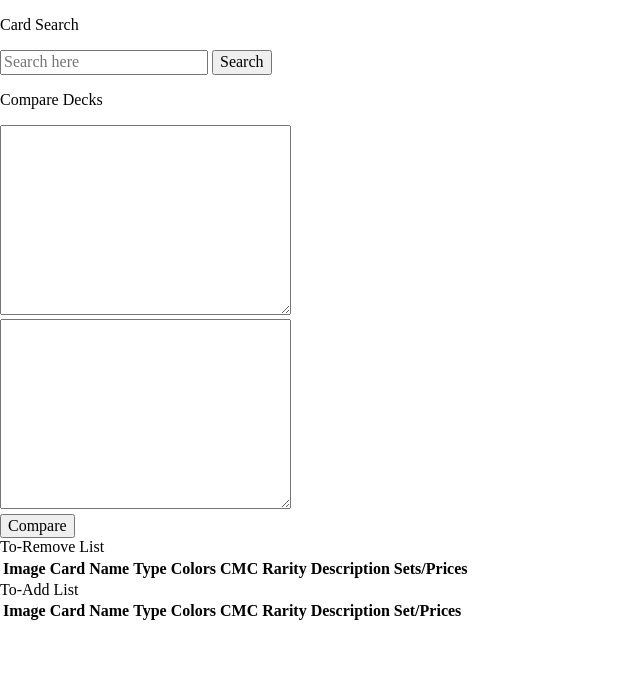
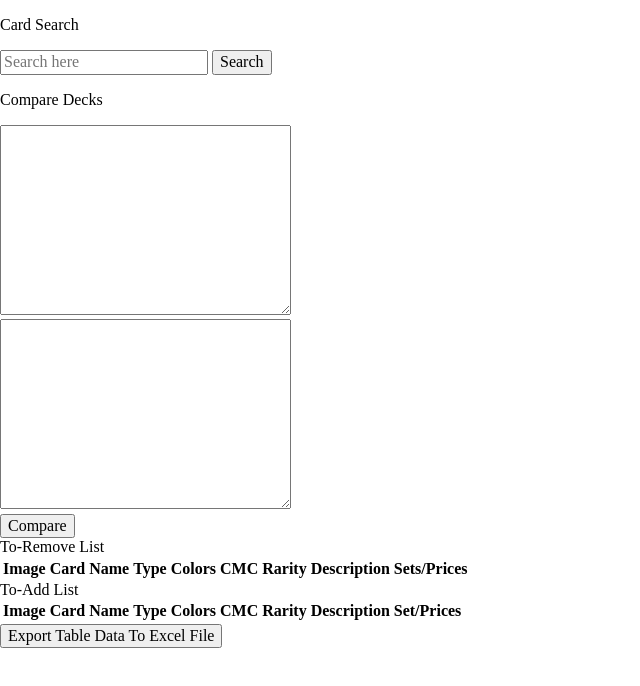
Before and after one commit to Isaacfr/mtg-api-project, a plain HTML site: page index.html in a window 1280 px wide. Shown: the whole page, without its empty margins (0-640 px from the left). Drawn offline with nearby package versions, Linux system fonts and the light colour scheme; files that its build step writes are made by us from their sources.

Commit message:
commit-7-29-2022

```diff
--- a/index.html
+++ b/index.html
@@ -65,10 +65,8 @@
 
 					</tbody>
 				</table>
-
-
 			</div>
-
+			<button onclick="exportTableToExcel('x-list')">Export Table Data To Excel File</button>
 		</section>
 		<script type="text/javascript" src="js/main.js"></script>
 	</body>
--- a/js/main.js
+++ b/js/main.js
@@ -220,7 +220,37 @@ function compareLists(){
     });
 
 }
+function exportTableToExcel(tableID, filename = ''){
+    var downloadLink;
+    var dataType = 'application/vnd.ms-excel';
+    var tableSelect = document.getElementById(tableID);
+    var tableHTML = tableSelect.outerHTML.replace(/ /g, '%20');
 
+    // Specify file name
+    filename = filename?filename+'.xlsx':'excel_data.xlsx';
+
+    // Create download link element
+    downloadLink = document.createElement("a");
+
+    document.body.appendChild(downloadLink);
+
+    if(navigator.msSaveOrOpenBlob){
+        creates a blob instance that starts with the unicode character responding to the hex feff, and then folllows with the contents of the tableHTML variable
+        var blob = new Blob(['\ufeff', tableHTML], {
+            type: dataType
+        });
+        navigator.msSaveOrOpenBlob( blob, filename);
+    }else{
+        // Create a link to the file
+        downloadLink.href = 'data:' + dataType + ', ' + tableHTML;
+
+        // Setting the file name
+        downloadLink.download = filename;
+
+        //triggering the function
+        downloadLink.click();
+    }
+}
 /*
 1 Sol Ring
 1 Vandalblast
```
